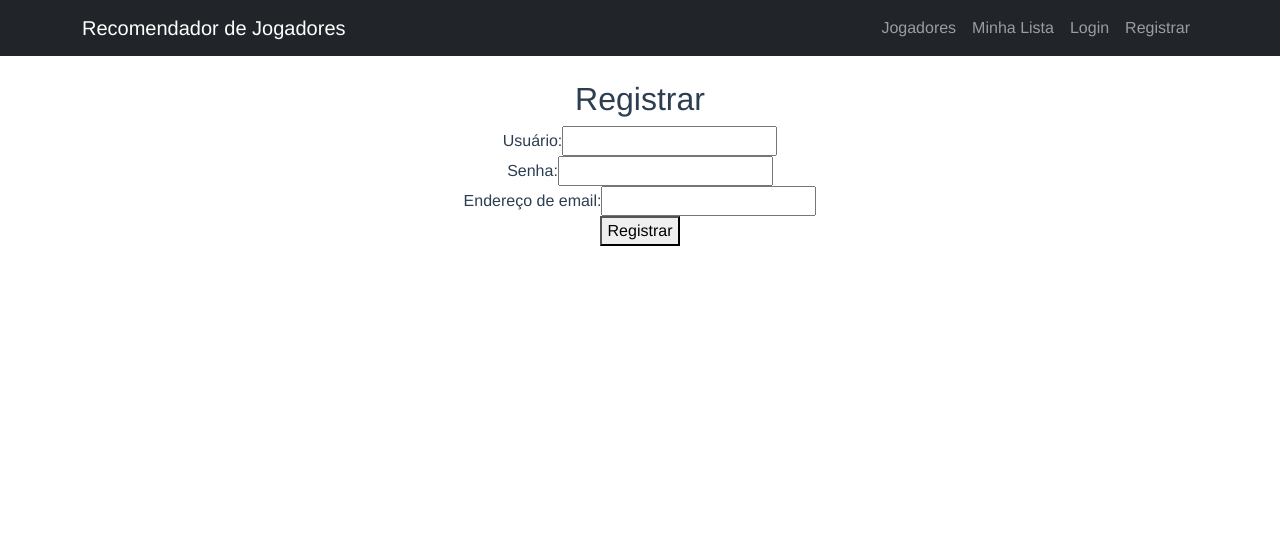
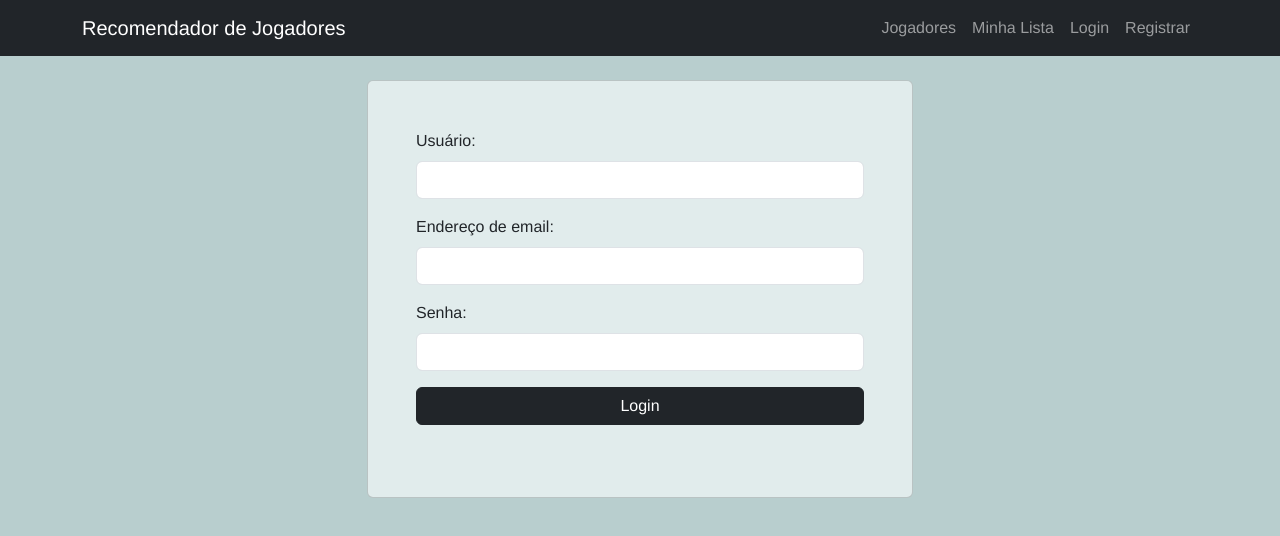
Before and after one commit to pabloghid/players-recommender-frontend, a Vue app: page /register in a window 1280 px wide. Shown: the top 536 px of the page. Built offline with nearby package versions, Linux system fonts and the light colour scheme.

Commit message:
feat: styles

```diff
--- a/src/App.vue
+++ b/src/App.vue
@@ -27,5 +27,22 @@ export default {
   -moz-osx-font-smoothing: grayscale;
   text-align: center;
   color: #2c3e50;
+  background-color: rgb(184, 206, 206);
+}
+
+html,
+body {
+  height: 100%;
+  margin: 0;
+}
+
+body {
+  background-color: rgb(99, 143, 143);
+  display: flex;
+  flex-direction: column;
+}
+
+#app {
+  flex: 1;
 }
 </style>
--- a/src/components/FavoritePlayers.vue
+++ b/src/components/FavoritePlayers.vue
@@ -1,12 +1,47 @@
 <template>
-    <div>
-      <h2>Jogadores Favoritos</h2>
-      <ul>
-      <a v-for="player in favoritePlayers" :href="'/player/' + player.player_name.Id" :key="player.id" class="list-group-item">
-            {{ player.player_name.Name }} - {{ player.player_name.Position }}
+    <div class="card">
+        <div class="card-header">
+            <h2>Minha lista de jogadores</h2>
+        </div>
+        <div class="card-body">
+            <div class="table-responsive">
+                <table class="table">
+                    <thead>
+                        <tr>
+                            <th>Foto</th>
+                            <th>Nome</th>
+                            <th>Equipe</th>
+                            <th>Posição</th>
+                            <th>Ação</th>
+                        </tr>
+                    </thead>
+                    <tbody v-if="favoritePlayers && favoritePlayers.length > 0">
+                        <tr v-for="player in favoritePlayers" :key="player.id">
+                            <td>
+                                <img :src="player.player_name.player_photo" alt="" class="rounded-circle" width="40"
+                                    height="40">
+                            </td>
+                            <td>{{ player.player_name.Name }}</td>
+                            <td>{{ player.player_name.Team }}</td>
+                            <td>{{ player.player_name.Position }}</td>
+                            <td>
+                                <a :href="'/player/' + player.player_name.Id" class="btn btn-primary btn-sm" style="margin-right: 5px;">
+                                    Detalhes
                                 </a>
-        <button @click="removeFromFavorites(player.id)">Excluir</button>
-    </ul>
+                                <button @click="removeFromFavorites(player.id)" class="btn btn-danger btn-sm">
+                                    Excluir
+                                </button>
+                            </td>
+                        </tr>
+                    </tbody>
+                    <tbody v-else>
+                        <tr>
+                            <td colspan="4" class="text-center">Nenhum jogador na lista de favoritos.</td>
+                        </tr>
+                    </tbody>
+                </table>
+            </div>
+        </div>
     </div>
 </template>
 
--- a/src/components/Login.vue
+++ b/src/components/Login.vue
@@ -1,18 +1,25 @@
 <template>
-    <div>
-        <h2>Login</h2>
-        <div v-if="registrationSuccess">
-            Usuário registrado com sucesso!
+    <div class="row d-flex justify-content-center">
+        <div class="col-md-6">
+            <div class="card px-5 py-5" style="background-color: rgb(225, 236, 236);">
+                <div class="form-data">
+                    <div v-if="registrationSuccess" class="alert alert-success mb-1">
+                        Usuário registrado com sucesso!
+                    </div>
+                    <form @submit.prevent="submitForm" class="forms-inputs mb-4" style="text-align: start;">
+                        <div class="mb-3">
+                            <label for="username" class="form-label">Usuário:</label>
+                            <input class='form-control' type="text" v-model="username" required />
+                        </div>
+                        <div class="mb-3">
+                            <label for="password" class="form-label">Senha:</label>
+                            <input class='form-control' type="password" v-model="password" required />
+                        </div>
+                        <button class="btn btn-dark w-100" type="submit">Login</button>
+                    </form>
+                </div>
+            </div>
         </div>
-        <form @submit.prevent="submitForm">
-            <label for="username">Usuário:</label>
-            <input type="text" v-model="username" required />
-            <br />
-            <label for="password">Senha:</label>
-            <input type="password" v-model="password" required />
-            <br />
-            <button type="submit">Login</button>
-        </form>
     </div>
 </template>
 
@@ -47,7 +54,7 @@ export default {
                 .catch(error => {
                     console.log(error)
                 })
-        }
+        },
     },
     created() {
         const registrationSuccess = localStorage.getItem('registrationSuccess');
--- a/src/components/PlayerList.vue
+++ b/src/components/PlayerList.vue
@@ -1,12 +1,33 @@
 <template>
-  <div>
-    <h1>Lista de Jogadores</h1>
-    <input v-model="searchTerm" class="form-control" placeholder="Comece a digitar para buscar jogadores">
-    <ul v-if="showList" class="list-group">
-      <a v-for="player in filtered_players" :key="player.Id" :href="'/player/' + player.Id" class="list-group-item">
-        {{ player.Name }} - {{ player.Team }}
-      </a>
-    </ul>
+  <div class="card">
+    <div class="card-header">
+      <h2>Lista de Jogadores</h2>
+    </div>
+    <div class="card-body">
+      <div class="row">
+        <div class="col-12">
+          <div class="form-group">
+            <label for="searchTerm" style="display: block; text-align: left;" class="form-label">Buscar jogador:</label>
+            <input v-model="searchTerm" id="searchTerm" class="form-control"
+              placeholder="Comece a digitar para buscar jogadores">
+          </div>
+        </div>
+      </div>
+
+      <div v-if="showList" class="row">
+        <div class="col-12">
+          <div v-for="player in filtered_players" :key="player.Id"
+          class="comment mt-4 text-justify float-left">
+            <a class="list-group-item" :href="'/player/' + player.Id">
+              <img :src="player.player_photo" alt="" class="rounded-circle" width="40" height="40">
+              <h5>{{ player.Name }}</h5>
+              <span>Equipe: {{ player.Team }}</span>
+            </a>
+            <hr v-if="player">
+          </div>
+        </div>
+      </div>
+    </div>
   </div>
 </template>
 
--- a/src/components/PlayerRecommender.vue
+++ b/src/components/PlayerRecommender.vue
@@ -1,8 +1,12 @@
 <template>
-  <div v-if="loginSuccess">
+  <div v-if="loginSuccess" class="alert alert-success mb-1">
     Bem vindo, {{ username }}!
   </div>
-  <h1>Recomendador de Jogadores</h1>
+  <div class="card">
+    <div class="card-header">
+      <h2>Recomendador de Jogadores</h2>
+    </div>
+    <div class="card-body">
       <div class="mb-3">
         <div class="row">
           <div class="col-md-6">
@@ -20,14 +24,22 @@
           </div>
         </div>
       </div>
-  <div v-if="similarPlayers.length > 0">
+
+      <div v-if="similarPlayers.length > 0" class="row">
+        <div class="col-12 pb-4">
           <h2>Jogadores similares</h2>
-    <ul class="list-group">
-      <a v-for="similar_player in similarPlayers" :key="similar_player.id" class="list-group-item"
-        :href="'/player/' + similar_player.id">
-        {{ similar_player.name }} - {{ similar_player.team }}
+          <hr>
+          <div v-for="similar_player in similarPlayers" :key="similar_player.id"
+            class="comment mt-4 text-justify float-left">
+            <a class="list-group-item" :href="'/player/' + similar_player.id">
+              <h5>{{ similar_player.name }}</h5>
+              <span>Equipe: {{ similar_player.team }}</span>
             </a>
-    </ul>
+            <hr v-if="similarPlayers.length - 1 > 0">
+          </div>
+        </div>
+      </div>
+    </div>
   </div>
 </template>
 
--- a/src/components/Register.vue
+++ b/src/components/Register.vue
@@ -1,26 +1,35 @@
 <template>
-    <div>
-        <h2>Registrar</h2>
-        <form @submit.prevent="submitForm">
-            <label for="username">Usuário:</label>
-            <input type="text" v-model="username" required />
-            <br />
-            <label for="password">Senha:</label>
-            <input type="password" v-model="password" required />
-            <br />
-            <label for="email">Endereço de email:</label>
-            <input type="email" v-model="email" required />
-            <br />
-            <button type="submit">Registrar</button>
+    <div class="row d-flex justify-content-center">
+        <div class="col-md-6">
+            <div class="card px-5 py-5" style="background-color: rgb(225, 236, 236);">
+                <div class="form-data">
+                    <form @submit.prevent="submitForm" class="forms-inputs mb-4" style="text-align: start;">
+                        <div class="mb-3">
+                            <label for="username" class="form-label">Usuário:</label>
+                            <input class='form-control' type="text" v-model="username" required />
+                        </div>
+                        <div class="mb-3">
+                            <label for="email" class="form-label">Endereço de email:</label>
+                            <input class='form-control' type="email" v-model="email" required />
+                        </div>
+                        <div class="mb-3">
+                            <label for="password" class="form-label">Senha:</label>
+                            <input class='form-control' type="password" v-model="password" required />
+                        </div>
+                        <button class="btn btn-dark w-100" type="submit">Login</button>
+                    </form>
+                    <div v-if="errorMessages.length > 0" class="alert alert-danger">
+                        <ul class="mb-0">
+                            <li v-for="errorMessage in errorMessages" :key="errorMessage">{{ errorMessage }}</li>
+                        </ul>
+                    </div>
+                </div>
+            </div>
 
-            <div v-if="errorMessages.length > 0">
-                <ul>
-                    <li v-for="errorMessage in errorMessages" :key="errorMessage">{{ errorMessage }}</li>
-                </ul>
-            </div>
-        </form>
+        </div>
     </div>
 </template>
+
 
 <script>
 import { getAPI } from '../../api-axios.js';
```
Lines whose indentation alone changed are shown as unchanged.
